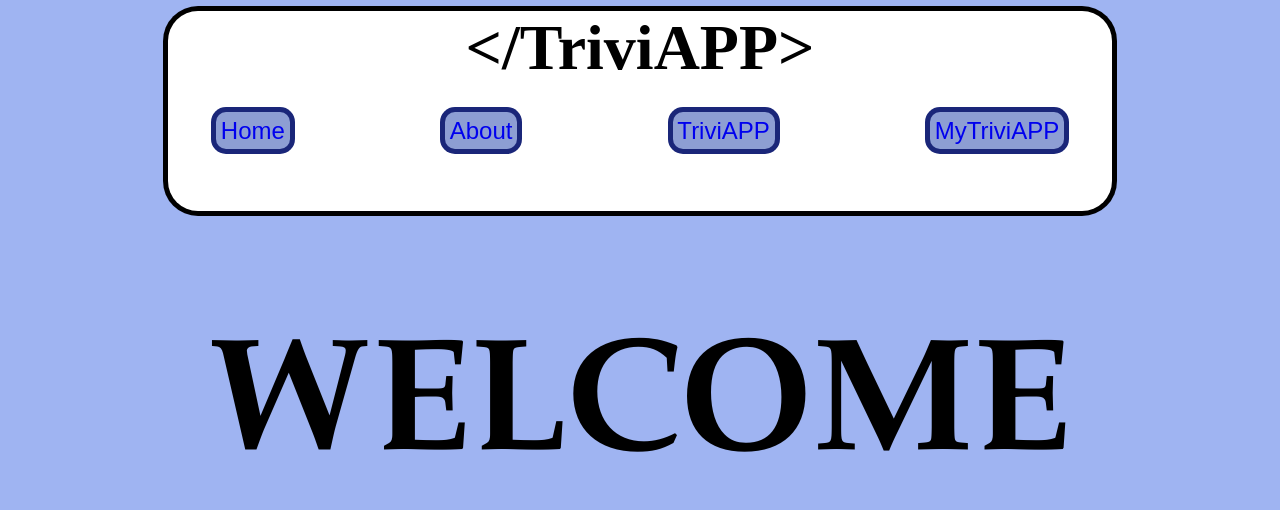
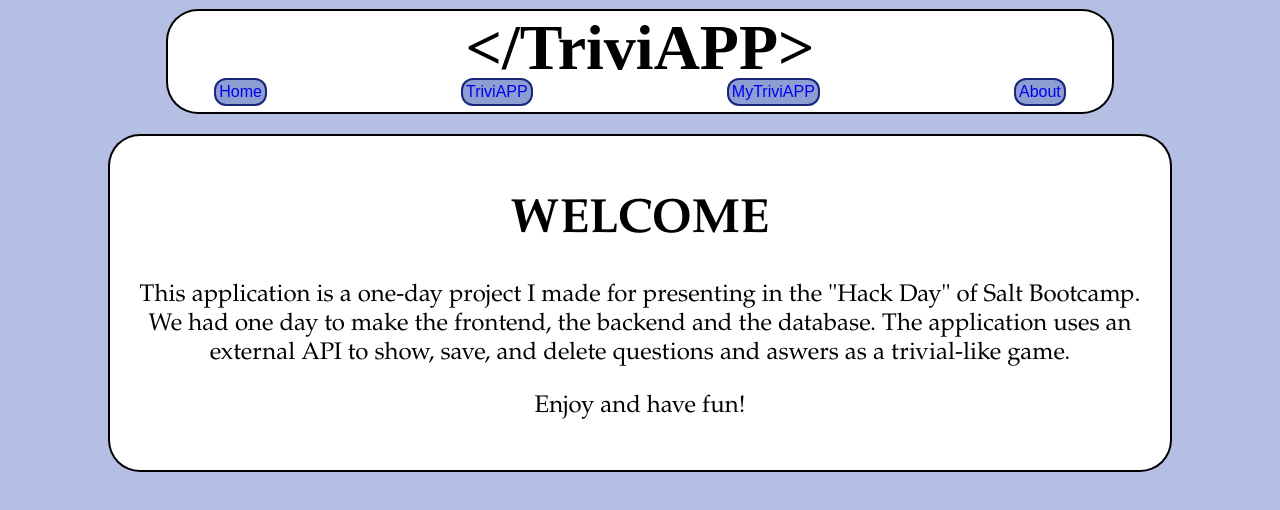
Before and after one commit to Jorge-Martinez82/TriviAPP-project, a React (Create React App) app in the folder apifront/: page / in a window 1280 px wide. Shown: the top 510 px of the page. Built offline with nearby package versions, Linux system fonts and the light colour scheme.

Commit message:
refactoring css

```diff
--- a/apifront/src/App.css
+++ b/apifront/src/App.css
@@ -93,8 +93,7 @@
         margin-top: -2em;
         background-color: #ffffff;
         border-radius: 30px;
-        box-shadow: 0px 0px 0px 5px #000000;
-        height: 200px;
+        box-shadow: 0px 0px 0px 2px #000000;
     }
 
     .title {
@@ -108,15 +107,15 @@
         display: flex;
         justify-content: space-between;
         list-style-type: none;
-        padding-bottom: 1em;
-        margin-top: -1em;
+        padding-bottom: 0.5em;
+        margin-top: -3em;
         font-family: "Arial";
     }
 
     a {
         padding: 0.2em;
         text-decoration: none;
-        display: inline-block; /* Agrega esta propiedad para evitar que el tamaño cambie */
+        display: inline-block;
 
     }
 
@@ -132,8 +131,8 @@
         color: white;
         text-align: center;
         display: inline-block;
-        box-shadow: 0px 0px 0px 5px #1a2679;
-        font-size: x-large;
+        box-shadow: 0px 0px 0px 2px #1a2679;
+        font-size: medium;
 
     }
 
@@ -147,7 +146,7 @@
         margin-left: auto;
         margin-right: auto;
         text-align: center;
-        box-shadow: 0px 0px 0px 5px #000000;
+        box-shadow: 0px 0px 0px 2px #000000;
 
     }
 
@@ -206,7 +205,7 @@
         margin-left: auto;
         margin-right: auto;
         text-align: center;
-        box-shadow: 0px 0px 0px 5px #000000;
+        box-shadow: 0px 0px 0px 2px #000000;
     }
 
     .mytriviapp__button {
@@ -240,7 +239,6 @@
     }
 
     .welcome {
-        font-size: 10em;
     }
 
     .select {
--- a/apifront/src/components/About.tsx
+++ b/apifront/src/components/About.tsx
@@ -3,8 +3,7 @@
 const About = () => {
     return (
 
-        <div className="about">
-            <div className="aboutcontent">
+        <div className="body">
                 <p>Frontend: React.js</p>
                 <p>Backend: Java Spring Boot</p>
                 <p>DataBase: PostgreSQL</p>
@@ -19,7 +18,6 @@
                 <p>     -Save the wrong answers automatically</p>
                 <p>     -Mobile version</p>
 
-            </div>
         </div>
     );
 
--- a/apifront/src/components/Header.tsx
+++ b/apifront/src/components/Header.tsx
@@ -13,24 +13,23 @@
     return (
         <>
             <div className="header">
-                <div>
                     <h1 className="title">&lt;/TriviAPP&gt;</h1>
                     <nav className="nav">
 
                         <li>
-                            <Link className="link" to="/">Home</Link>{" "}
+                            <Link to="/">Home</Link>{" "}
                         </li>
-                        <li>
-                            <Link to="/about">About</Link>
-                        </li>
+
                         <li>
                             <Link to="/Body">TriviAPP</Link>
                         </li>
                         <li>
                             <Link to="/mytriviapp">MyTriviAPP</Link>
                         </li>
+                        <li>
+                            <Link to="/about">About</Link>
+                        </li>
                     </nav>
-                </div>
 
             </div>
             <div className="headerMobile">
--- a/apifront/src/components/Home.tsx
+++ b/apifront/src/components/Home.tsx
@@ -5,7 +5,15 @@
 
         <div className="home">
             <div>
-                <h1 className="welcome">WELCOME</h1>
+                <div className="body">
+                    <h1 className="welcome">WELCOME</h1>
+
+                    <p>This application is a one-day project I made for presenting in the "Hack Day" of Salt Bootcamp.
+                        We had one day to make the frontend, the backend and the database. The application uses an
+                        external API to show, save, and delete questions and aswers as a trivial-like game.</p>
+                    <p>Enjoy and have fun!</p>
+
+                </div>
             </div>
         </div>
     );
--- a/apifront/src/index.css
+++ b/apifront/src/index.css
@@ -1,7 +1,7 @@
 html {
   margin: 0;
 
-  background: #9fb4f2;
+  background: #b4bfe3;
   font-family: "Garamond";
   height: 100%;
 }
```
